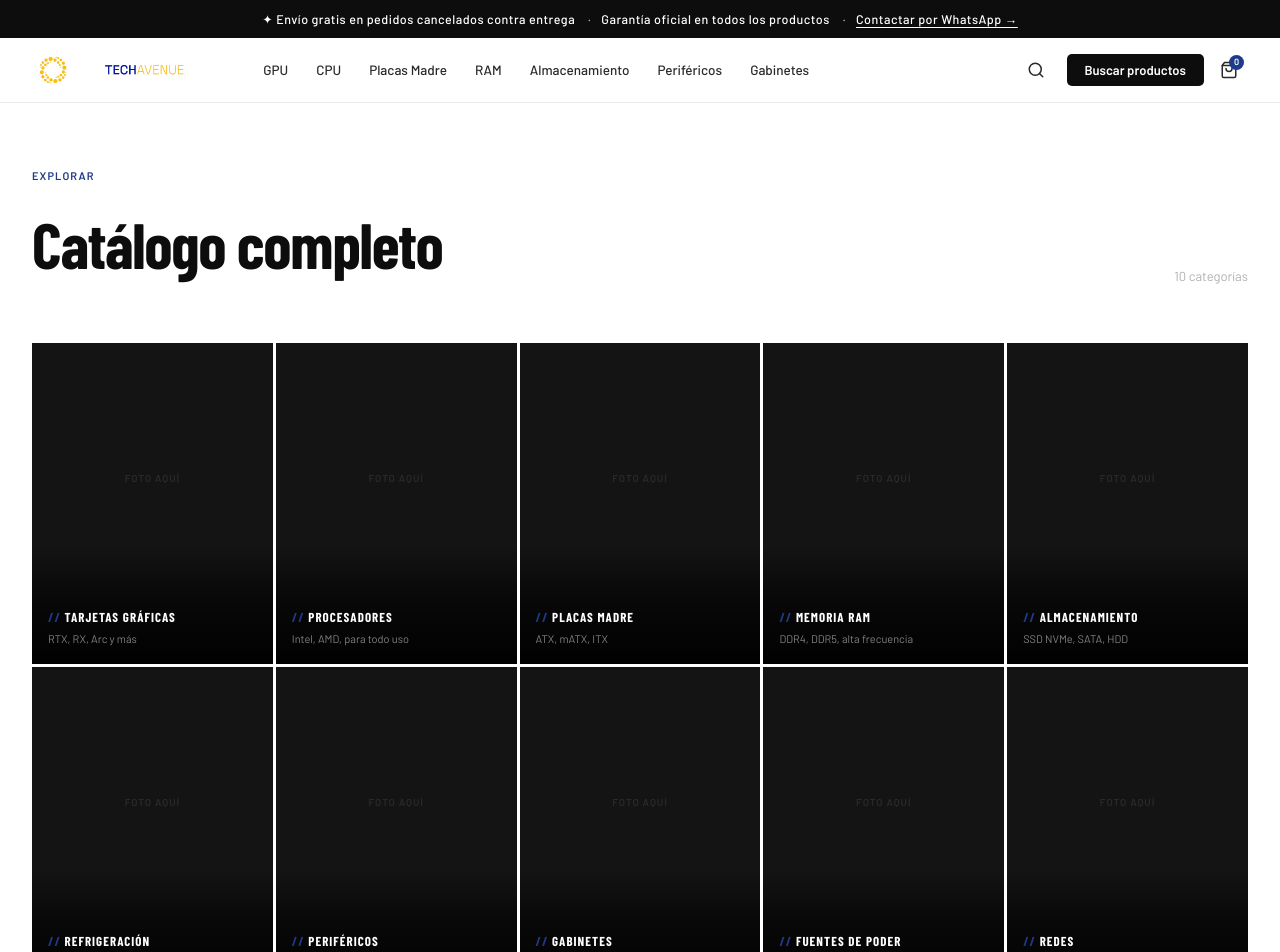
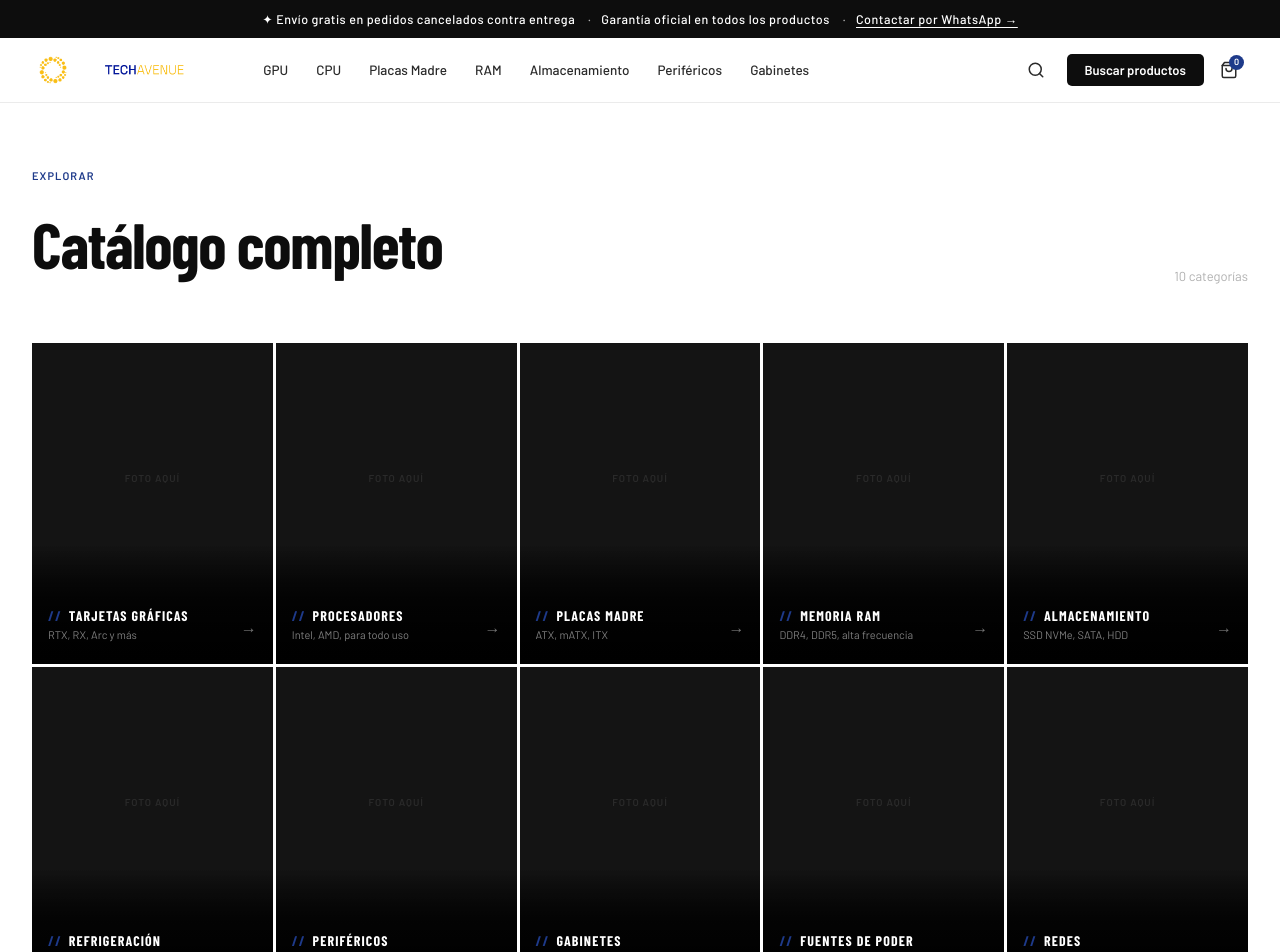
Before and after one commit to weswurld1/techavenue, a Next.js app: page /productos in a window 1280 px wide. Shown: the top 952 px of the page. Built offline with nearby package versions, Linux system fonts and the light colour scheme; a web font is replaced by a local one.

Commit message:
productos change

```diff
--- a/app/productos/page.jsx
+++ b/app/productos/page.jsx
@@ -1,22 +1,44 @@
+'use client'
 import Link from 'next/link'
 
 const CATEGORIAS = [
-  { href: '/categoria/gpu',             label: 'Tarjetas Gráficas', desc: 'RTX, RX, Arc y más',              img: '/images/categorias/gpu.png' },
-  { href: '/categoria/cpu',             label: 'Procesadores',      desc: 'Intel, AMD, para todo uso',       img: '/images/categorias/cpu.png' },
-  { href: '/categoria/placas-madre',    label: 'Placas Madre',      desc: 'ATX, mATX, ITX',                  img: '/images/categorias/motherboard.png' },
-  { href: '/categoria/ram',             label: 'Memoria RAM',       desc: 'DDR4, DDR5, alta frecuencia',     img: '/images/categorias/ram.png' },
-  { href: '/categoria/almacenamiento',  label: 'Almacenamiento',    desc: 'SSD NVMe, SATA, HDD',             img: '/images/categorias/ssd.png' },
-  { href: '/categoria/refrigeracion',   label: 'Refrigeración',     desc: 'Aire, liquida, pasta térmica',    img: '/images/categorias/cooling.png' },
-  { href: '/categoria/perifericos',     label: 'Periféricos',       desc: 'Teclados, mouse, headsets',       img: '/images/categorias/perifericos.png' },
-  { href: '/categoria/gabinetes',       label: 'Gabinetes',         desc: 'Full tower, mid tower, mini ITX', img: '/images/categorias/gabinete.png' },
-  { href: '/categoria/fuentes-de-poder',label: 'Fuentes de Poder',  desc: '80+ Bronze, Gold, Platinum',      img: '/images/categorias/psu.png' },
-  { href: '/categoria/redes',           label: 'Redes',             desc: 'WiFi, ethernet, switches',        img: '/images/categorias/redes.png' },
+  { href: '/categoria/gpu',              label: 'Tarjetas Gráficas', desc: 'RTX, RX, Arc y más' },
+  { href: '/categoria/cpu',              label: 'Procesadores',      desc: 'Intel, AMD, para todo uso' },
+  { href: '/categoria/placas-madre',     label: 'Placas Madre',      desc: 'ATX, mATX, ITX' },
+  { href: '/categoria/ram',              label: 'Memoria RAM',       desc: 'DDR4, DDR5, alta frecuencia' },
+  { href: '/categoria/almacenamiento',   label: 'Almacenamiento',    desc: 'SSD NVMe, SATA, HDD' },
+  { href: '/categoria/refrigeracion',    label: 'Refrigeración',     desc: 'Aire, líquida, pasta térmica' },
+  { href: '/categoria/perifericos',      label: 'Periféricos',       desc: 'Teclados, mouse, headsets' },
+  { href: '/categoria/gabinetes',        label: 'Gabinetes',         desc: 'Full tower, mid tower, mini ITX' },
+  { href: '/categoria/fuentes-de-poder', label: 'Fuentes de Poder',  desc: '80+ Bronze, Gold, Platinum' },
+  { href: '/categoria/redes',            label: 'Redes',             desc: 'WiFi, ethernet, switches' },
 ]
+
+function CategoriaCard({ cat }) {
+  return (
+    <Link
+      href={cat.href}
+      className="category-card"
+      style={{ display: 'block', textDecoration: 'none' }}
+    >
+      <div className="category-img-wrap">
+        <div className="category-img-placeholder">foto aquí</div>
+      </div>
+      <div style={{ position: 'absolute', bottom: 0, left: 0, right: 0, height: 120, background: 'linear-gradient(to top, rgba(0,0,0,0.95) 0%, rgba(0,0,0,0.6) 55%, transparent 100%)', zIndex: 1 }} />
+      <div className="category-body">
+        <div>
+          <div className="category-name"><em>//</em> {cat.label}</div>
+          <div style={{ fontSize: 11, color: 'rgba(255,255,255,0.5)', marginTop: 3 }}>{cat.desc}</div>
+        </div>
+        <span className="category-arrow">→</span>
+      </div>
+    </Link>
+  )
+}
 
 export default function ProductosPage() {
   return (
     <div style={{ maxWidth: 1360, margin: '0 auto', padding: '64px 32px 96px' }}>
-
       <div style={{ marginBottom: 48 }}>
         <div style={{ fontSize: 11, fontWeight: 700, letterSpacing: '0.1em', textTransform: 'uppercase', color: '#1E3A8A', marginBottom: 8 }}>
           Explorar
@@ -29,56 +51,9 @@ export default function ProductosPage() {
         </div>
       </div>
 
-      <div style={{ display: 'grid', gridTemplateColumns: 'repeat(5, 1fr)', gap: 3 }}>
-        {CATEGORIAS.map((cat) => (
-          <Link
-            key={cat.href}
-            href={cat.href}
-            style={{
-              position: 'relative',
-              aspectRatio: '3/4',
-              background: '#141414',
-              overflow: 'hidden',
-              cursor: 'pointer',
-              display: 'block',
-              textDecoration: 'none',
-              transition: 'transform 0.3s ease, box-shadow 0.3s ease',
-            }}
-            onMouseEnter={e => {
-              e.currentTarget.style.transform = 'translateY(-6px) scale(1.02)'
-              e.currentTarget.style.boxShadow = '0 16px 40px rgba(0,0,0,0.3)'
-              e.currentTarget.style.zIndex = '2'
-            }}
-            onMouseLeave={e => {
-              e.currentTarget.style.transform = 'none'
-              e.currentTarget.style.boxShadow = 'none'
-              e.currentTarget.style.zIndex = '1'
-            }}
-          >
-            <div style={{
-              position: 'absolute', inset: 0,
-              display: 'flex', alignItems: 'center', justifyContent: 'center',
-              padding: '20px 20px 72px',
-              transition: 'filter 0.4s ease',
-            }}>
-              <div style={{ width: '100%', height: '100%', display: 'flex', alignItems: 'center', justifyContent: 'center', fontSize: 10, fontWeight: 600, textTransform: 'uppercase', letterSpacing: '0.1em', color: '#2a2a2a' }}>
-                foto aquí
-              </div>
-            </div>
-
-            <div style={{ position: 'absolute', bottom: 0, left: 0, right: 0, height: 120, background: 'linear-gradient(to top, rgba(0,0,0,0.95) 0%, rgba(0,0,0,0.6) 55%, transparent 100%)', zIndex: 1 }} />
-
-            <div style={{ position: 'absolute', inset: 0, border: '1.5px solid transparent', transition: 'border-color 0.2s', zIndex: 2, pointerEvents: 'none' }} />
-
-            <div style={{ position: 'absolute', bottom: 0, left: 0, right: 0, padding: '12px 16px 16px', zIndex: 2 }}>
-              <div style={{ fontFamily: 'var(--font-display)', fontWeight: 700, fontSize: 13, color: 'var(--white)', letterSpacing: '0.08em', textTransform: 'uppercase', marginBottom: 3 }}>
-                <em style={{ color: '#1E3A8A', fontStyle: 'normal' }}>// </em>{cat.label}
-              </div>
-              <div style={{ fontSize: 11, color: 'rgba(255,255,255,0.5)', fontWeight: 400 }}>
-                {cat.desc}
-              </div>
-            </div>
-          </Link>
+      <div className="categories-grid">
+        {CATEGORIAS.map(cat => (
+          <CategoriaCard key={cat.href} cat={cat} />
         ))}
       </div>
     </div>
```
